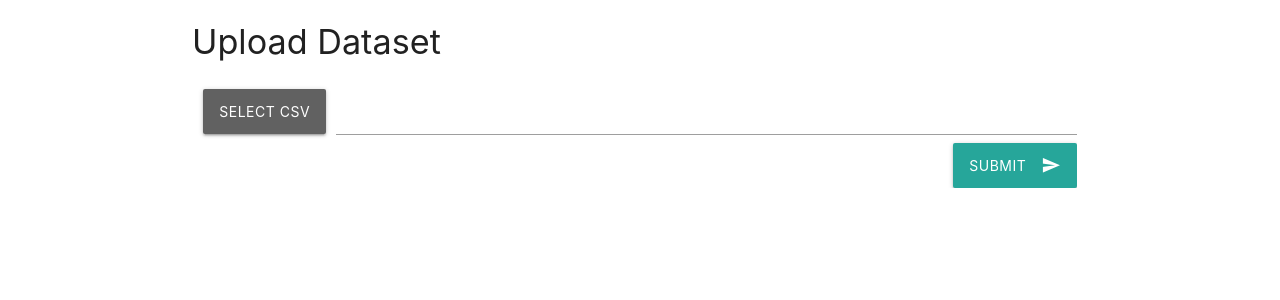
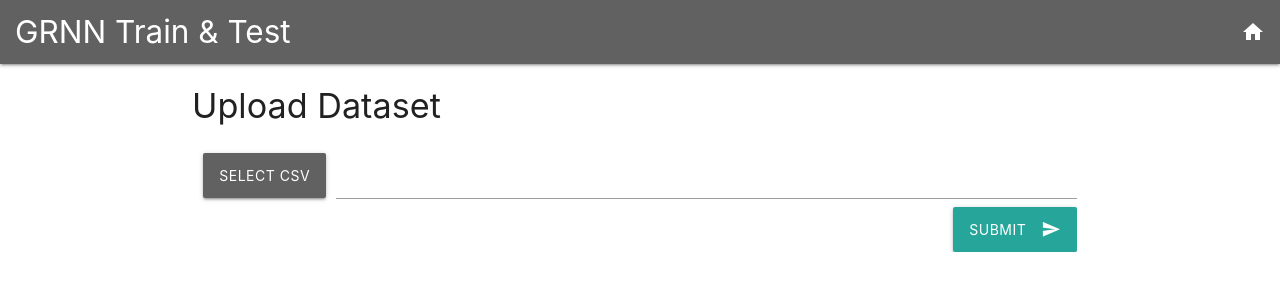
Before and after one commit to jamcry/grnn-web-app, a Flask app: page / in a window 1280 px wide. Shown: the top 300 px of the page. Run offline with Flask 2, Linux system fonts and the light colour scheme.

Commit message:
Add navbar

```diff
--- a/templates/index.html
+++ b/templates/index.html
@@ -16,6 +16,14 @@
 </head>
 
 <body>
+    <nav>
+      <div class="nav-wrapper grey darken-2">
+        <a href="/" class="brand-logo" style="margin-left:1rem">GRNN Train & Test</a>
+        <ul id="nav-mobile" class="right">
+            <li><a href="/"><span><i class="material-icons">home</i></span></a></li>
+        </ul>
+      </div>
+    </nav>
     <div id="root" class="container" file-exists="{{file_exists}}" ></div>
     <script type="text/babel" src="../static/app/Index.js"></script>
 </body>
```
Also changed, not shown: templates/configure.html (+8 -0 lines), templates/dataview.html (+8 -0 lines).
